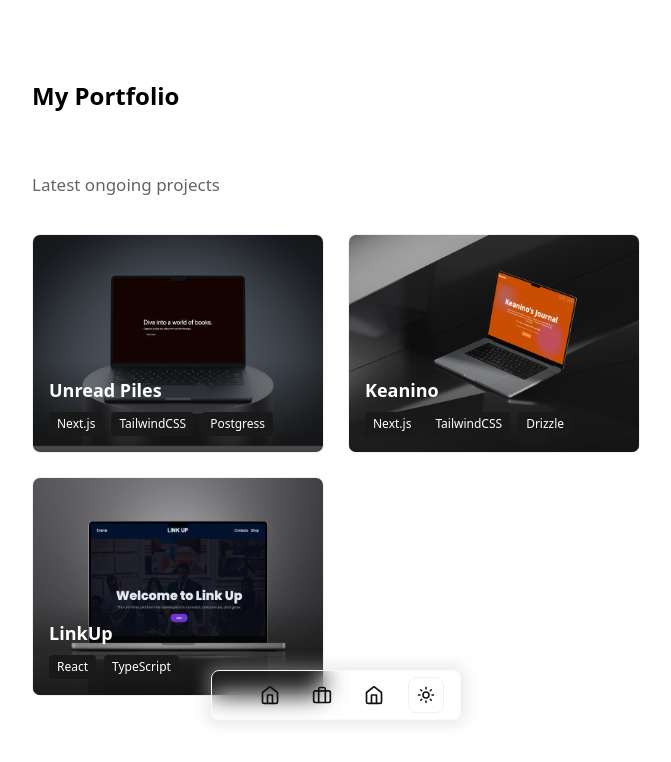
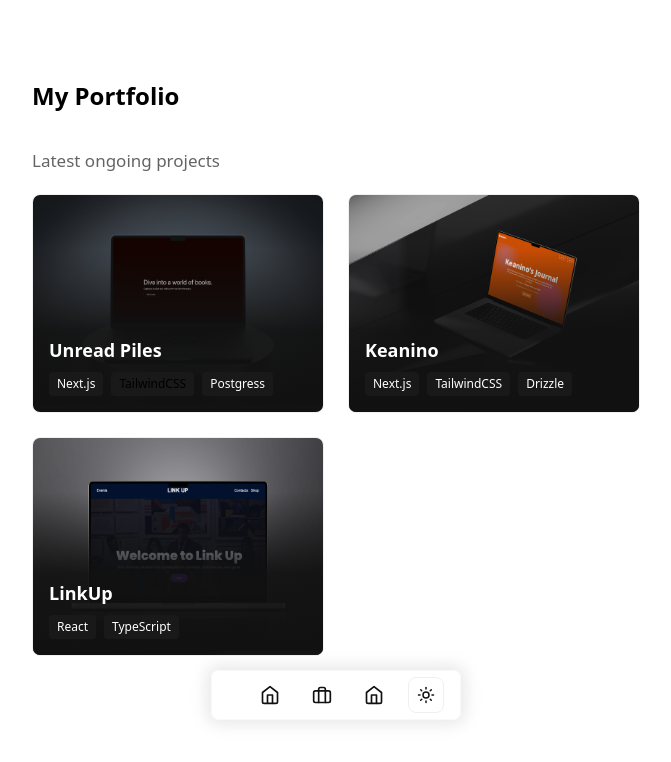
Before and after one commit to JosueSalazaku/portfolio-page, a Next.js app: page /portfolio in a window 1280 px wide. Shown: the top 762 px of the page, without its empty margins (304-975 px from the left). Built offline with nearby package versions, Linux system fonts and the light colour scheme.

Commit message:
refactor: adjust project card styles and improve layout in portfolio page

```diff
--- a/src/app/portfolio/page.tsx
+++ b/src/app/portfolio/page.tsx
@@ -4,8 +4,8 @@ import Link from "next/link";
 export default function page() {
   return (
     <div className="flex flex-col gap-5 pt-20 pb-12">
-      <h1 className="pb-6 text-2xl font-bold dark:text-white">My Portfolio</h1>
-      <h1 className="py-4 text-gray-lightmode">Latest ongoing projects</h1>
+      <h1 className="pb-4 text-2xl font-bold dark:text-white">My Portfolio</h1>
+      <h1 className=" text-gray-lightmode">Latest ongoing projects</h1>
       {/* Portfolio Grid */}
       <div className="grid w-full max-w-screen-lg grid-cols-1 gap-6 md:grid-cols-2 lg:grid-cols-2">
         {/* Project Card */}
@@ -14,22 +14,24 @@ export default function page() {
             <Image
               src="/piles.png"
               alt="Journo Project"
-              width={840}
-              height={40}
+              width={940}
+              height={50}
               className="object-cover w-full h-full"
             />
-            <div className="absolute bottom-0 left-0 right-0 p-4 bg-gradient-to-t from-black/80 via-black/40 to-transparent">
+            <div className="absolute bottom-0 left-0 right-0 p-4 bg-gradient-to-t from-black via-black/90 to-gray-900 h-3/4">
+              <div className="absolute bottom-0 left-0 right-0 p-4">
                 <h2 className="text-lg font-bold text-white">Unread Piles</h2>
                 <div className="flex flex-wrap gap-2 mt-2">
                   <span className="px-2 py-1 text-xs text-white rounded bg-gray-dark">
                     Next.js
                   </span>
-                <span className="px-2 py-1 text-xs text-white rounded bg-gray-dark">
+                  <span className="px-2 py-1 text-xs rounded text-cyan-500 bg-gray-dark">
                     TailwindCSS
                   </span>
                   <span className="px-2 py-1 text-xs text-white rounded bg-gray-dark">
                     Postgress
                   </span>
+                </div>
               </div>
             </div>
           </div>
@@ -45,7 +47,8 @@ export default function page() {
               height={40}
               className="object-cover w-full h-full"
             />
-            <div className="absolute bottom-0 left-0 right-0 p-4 bg-gradient-to-t from-black/80 via-black/40 to-transparent">
+            <div className="absolute bottom-0 left-0 right-0 p-4 bg-gradient-to-t from-black via-black/90 to-gray-900 h-3/4">
+              <div className="absolute bottom-0 left-0 right-0 p-4">
                 <h2 className="text-lg font-bold text-white">Keanino</h2>
                 <div className="flex flex-wrap gap-2 mt-2">
                   <span className="px-2 py-1 text-xs text-white rounded bg-gray-dark">
@@ -57,6 +60,7 @@ export default function page() {
                   <span className="px-2 py-1 text-xs text-white rounded bg-gray-dark">
                     Drizzle
                   </span>
+                </div>
               </div>
             </div>
           </div>
@@ -74,7 +78,8 @@ export default function page() {
             height={140}
             className="object-cover w-full h-full"
           />
-          <div className="absolute bottom-0 left-0 right-0 p-4 bg-gradient-to-t from-black/80 via-black/40 to-transparent">
+          <div className="absolute bottom-0 left-0 right-0 p-4 bg-gradient-to-t from-black via-black/90 to-gray-900 h-3/4">
+            <div className="absolute bottom-0 left-0 right-0 p-4">
               <h2 className="text-lg font-bold text-white">LinkUp</h2>
               <div className="flex flex-wrap gap-2 mt-2">
                 <span className="px-2 py-1 text-xs text-white rounded bg-gray-dark">
@@ -85,6 +90,7 @@ export default function page() {
                 </span>
               </div>
             </div>
+          </div>
         </Link>
       </div>
     </div>
```
Lines whose indentation alone changed are shown as unchanged.
